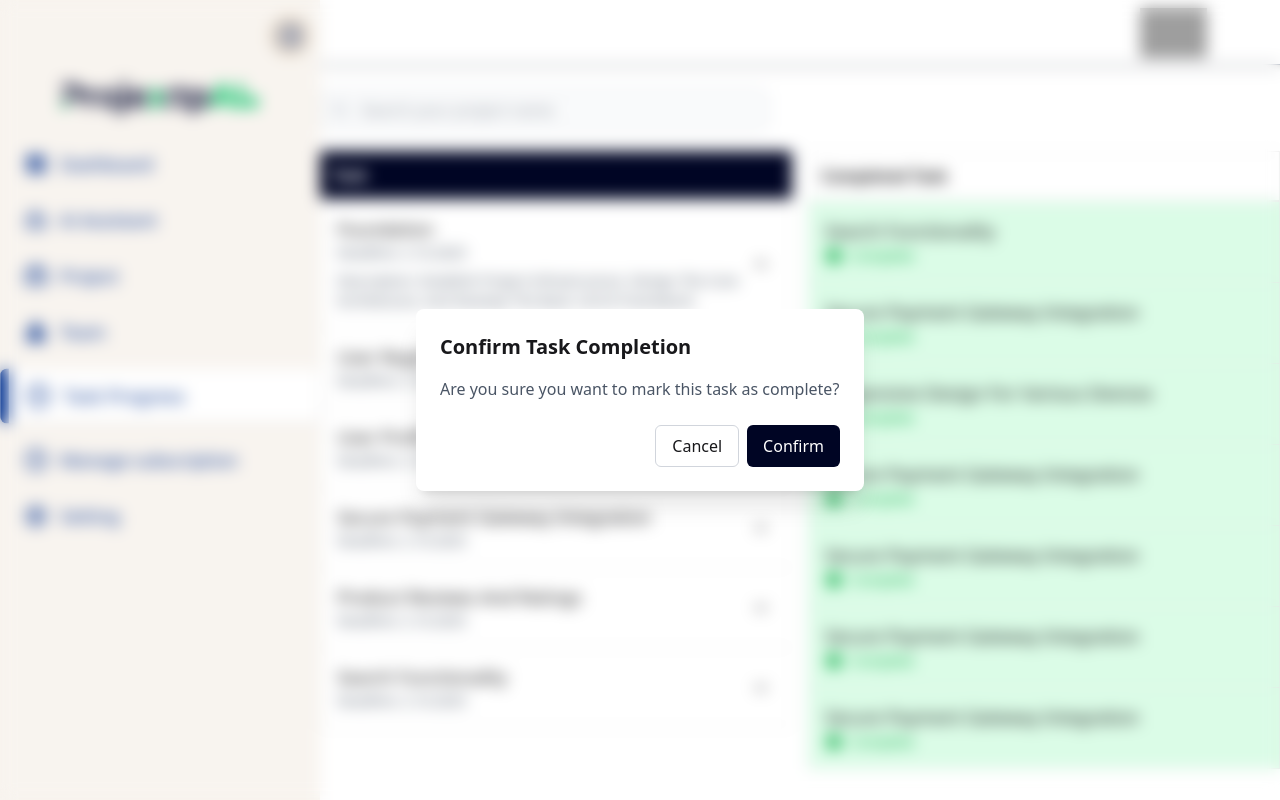
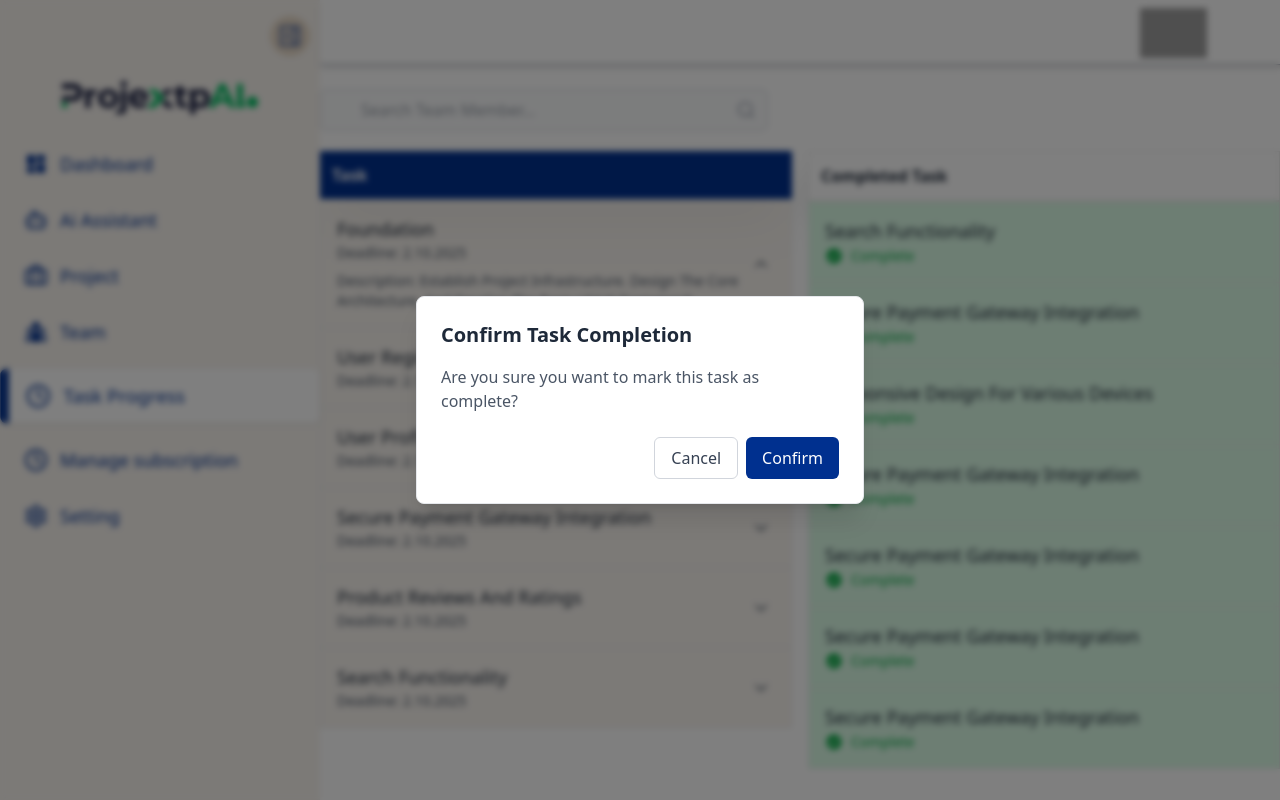
Before and after one commit to MohammedRasif/Sloukile, a React (Vite) app: page /dashboard/taskProgress in a window 1280 px wide. Both pictures are taken after a click on the element 556 px from the left and 263 px from the top of the page. Built offline with nearby package versions, Linux system fonts and the light colour scheme; grey boxes are pictures that could not be loaded.

Commit message:
task progress modify

```diff
--- a/src/component/DashboardPages/TaskProgress.jsx
+++ b/src/component/DashboardPages/TaskProgress.jsx
@@ -6,7 +6,6 @@ import { FiSearch } from "react-icons/fi"
 import { MdVerified } from "react-icons/md"
 
 const TaskList = () => {
-    // Define tasks array first so we can use it to initialize filteredTasks
     const tasks = [
         {
             id: "Foundation",
@@ -51,9 +50,7 @@ const TaskList = () => {
     const [showConfirmModal, setShowConfirmModal] = useState(false)
     const [selectedTask, setSelectedTask] = useState(null)
     const [searchTerm, setSearchTerm] = useState("")
-    // Initialize filteredTasks with all tasks
     const [filteredTasks, setFilteredTasks] = useState(tasks)
-
     const [completedTasksList, setCompletedTasksList] = useState([
         "Search Functionality",
         "Secure Payment Gateway Integration",
@@ -63,11 +60,8 @@ const TaskList = () => {
         "Secure Payment Gateway Integration",
         "Secure Payment Gateway Integration",
     ])
-
-    // Create a filtered version of completed tasks
     const [filteredCompletedTasks, setFilteredCompletedTasks] = useState(completedTasksList)
 
-    // Filter tasks based on search term - only depends on searchTerm
     useEffect(() => {
         if (!searchTerm.trim()) {
             setFilteredTasks(tasks)
@@ -76,22 +70,18 @@ const TaskList = () => {
         }
 
         const searchLower = searchTerm.toLowerCase()
-
-        // Filter tasks
         const filtered = tasks.filter(
             (task) => task.title.toLowerCase().includes(searchLower) || task.description.toLowerCase().includes(searchLower),
         )
         setFilteredTasks(filtered)
 
-        // Filter completed tasks
         const filteredCompleted = completedTasksList.filter((task) => task.toLowerCase().includes(searchLower))
         setFilteredCompletedTasks(filteredCompleted)
 
-        // Auto-expand the first matching task if there's a search term
         if (filtered.length > 0 && searchTerm.trim()) {
             setExpandedTask(filtered[0].id)
         }
-    }, [searchTerm, completedTasksList]) // Include completedTasksList in dependencies
+    }, [searchTerm, completedTasksList])
 
     const handleTaskClick = (taskId) => {
         setSelectedTask(taskId)
@@ -99,7 +89,7 @@ const TaskList = () => {
     }
 
     const handleIconClick = (e, taskId) => {
-        e.stopPropagation() // Prevent task click event
+        e.stopPropagation()
         setExpandedTask(expandedTask === taskId ? null : taskId)
     }
 
@@ -108,8 +98,6 @@ const TaskList = () => {
         if (task && !completedTasksList.includes(task.title)) {
             const updatedCompletedTasks = [...completedTasksList, task.title]
             setCompletedTasksList(updatedCompletedTasks)
-
-            // Update filtered completed tasks if there's a search term
             if (searchTerm.trim()) {
                 const searchLower = searchTerm.toLowerCase()
                 setFilteredCompletedTasks(updatedCompletedTasks.filter((task) => task.toLowerCase().includes(searchLower)))
@@ -120,18 +108,15 @@ const TaskList = () => {
         setShowConfirmModal(false)
     }
 
-    // Helper function to highlight search matches
     const highlightMatch = (text, term) => {
         if (!term || !text.toLowerCase().includes(term.toLowerCase())) {
             return text
         }
-
         const regex = new RegExp(`(${term.replace(/[.*+?^${}()|[\]\\]/g, "\\$&")})`, "gi")
         const parts = text.split(regex)
-
         return parts.map((part, i) =>
             regex.test(part) ? (
-                <span key={i} className="bg-[#E7E7E7]">
+                <span key={i} className="bg-[#E7E7E7] dark:bg-[#4A6CF7]/30">
                     {part}
                 </span>
             ) : (
@@ -141,75 +126,102 @@ const TaskList = () => {
     }
 
     return (
-        <div className="border-t border-gray-300">
+        <div className="border-t border-gray-300 dark:border-gray-700  text-gray-800 dark:text-gray-200">
             <div className="container mx-auto py-6">
                 {/* Search Field */}
-                <div className="relative flex-1 max-w-md mb-5">
+                <div className="relative w-full max-w-md mb-5">
+                    <input
+                        type="text"
+                        placeholder="Search Team Member..."
+                        value={searchTerm}
+                        onChange={(e) => setSearchTerm(e.target.value)}
+                        className="w-full p-2 pl-10 border border-gray-300 dark:border-gray-600 bg-gray-50 dark:bg-[#2A2F3B] text-gray-700 dark:text-gray-200 focus:outline-none focus:ring-2 focus:ring-[#00308F] dark:focus:ring-[#4A6CF7] rounded-md"
+                    />
+                    <Search
+                        className="absolute right-3 top-1/2 transform -translate-y-1/2 text-gray-400 dark:text-gray-500"
+                        size={20}
+                    />
+                </div>
+                {/* <div className="relative flex-1 max-w-md mb-5">
                     <input
                         type="text"
                         placeholder="Search your project name"
                         value={searchTerm}
                         onChange={(e) => setSearchTerm(e.target.value)}
-                        className="w-full p-2 pl-10 border border-gray-300 rounded-lg bg-gray-50 text-gray-700 focus:outline-none focus:ring-2 focus:ring-[#000524]"
+                        className="w-full p-2 pl-10 border border-gray-300 dark:border-gray-600 bg-gray-50 dark:bg-[#2A2F3B] text-gray-700 dark:text-gray-200 focus:outline-none focus:ring-2 focus:ring-[#00308F] dark:focus:ring-[#4A6CF7]"
                     />
-                    <FiSearch className="absolute left-3 top-1/2 transform -translate-y-1/2 text-gray-400" />
-                </div>
+                    <FiSearch className="absolute left-3 top-1/2 transform -translate-y-1/2 text-gray-400 dark:text-gray-500" />
+                </div> */}
 
                 <div className="flex gap-4">
                     {/* Tasks Column */}
                     <div className="w-1/2">
-                        <div className="bg-[#000524] p-3 font-semibold text-white">Task</div>
-                        <div className="border border-[#E7E7E7]">
+                        <div className="bg-[#00308F] dark:bg-[#4A6CF7] p-3 font-semibold text-white shadow-2xl">Task</div>
+                        <div className="border border-[#E7E7E7] dark:border-gray-700 bg-[#f5efe8af] dark:bg-[#1E232E]">
                             {filteredTasks.length > 0 ? (
                                 filteredTasks.map((task) => (
-                                    <div key={task.id} className="border-b text-[18px] border-[#E7E7E7] last:border-b-0">
+                                    <div key={task.id} className="border-b text-[18px] border-[#E7E7E7] dark:border-gray-700 last:border-b-0">
                                         <div
-                                            className="flex items-center justify-between p-4 cursor-pointer hover:bg-gray-50"
+                                            className="flex items-center justify-between p-4 cursor-pointer hover:bg-gray-50 dark:hover:bg-[#2A2F3B]/80"
                                             onClick={() => handleTaskClick(task.id)}
                                         >
                                             <div className="flex-1">
                                                 <div className="font-medium">{highlightMatch(task.title, searchTerm)}</div>
-                                                <div className="text-sm text-gray-600">Deadline: {task.deadline}</div>
+                                                <div className="text-sm text-gray-600 dark:text-gray-300">
+                                                    Deadline: {task.deadline}
+                                                </div>
                                                 {expandedTask === task.id && (
-                                                    <div className="mt-2 text-sm text-gray-600">Description: {task.description}</div>
+                                                    <div className="mt-2 text-sm text-gray-600 dark:text-gray-300">
+                                                        Description: {task.description}
+                                                    </div>
                                                 )}
                                             </div>
-                                            <button onClick={(e) => handleIconClick(e, task.id)} className="p-1 hover:bg-gray-100 rounded">
+                                            <button
+                                                onClick={(e) => handleIconClick(e, task.id)}
+                                                className="p-1 hover:bg-gray-100 dark:hover:bg-gray-600 rounded"
+                                            >
                                                 {expandedTask === task.id ? (
-                                                    <ChevronUp className="h-5 w-5" />
+                                                    <ChevronUp className="h-5 w-5 text-gray-600 dark:text-gray-300" />
                                                 ) : (
-                                                    <ChevronDown className="h-5 w-5" />
+                                                    <ChevronDown className="h-5 w-5 text-gray-600 dark:text-gray-300" />
                                                 )}
                                             </button>
                                         </div>
                                     </div>
                                 ))
                             ) : (
-                                <div className="p-4 text-center text-gray-500">No tasks found matching "{searchTerm}"</div>
+                                <div className="p-4 text-center text-gray-500 dark:text-gray-400">
+                                    No tasks found matching "{searchTerm}"
+                                </div>
                             )}
                         </div>
                     </div>
 
                     {/* Completed Tasks Column */}
                     <div className="w-1/2">
-                        <div className="bg-white border border-[#E7E7E7] p-3 font-semibold">Completed Task</div>
-                        <div className="border border-[#E7E7E7]">
+                        <div className="bg-white dark:bg-[#1E232E] border border-[#E7E7E7] dark:border-gray-700 p-3 font-semibold text-gray-800 dark:text-gray-200 shadow-xl">
+                            Completed Task
+                        </div>
+                        <div className="border border-[#E7E7E7] dark:border-gray-700 bg-white dark:bg-[#345f42]">
                             {filteredCompletedTasks.length > 0 ? (
                                 filteredCompletedTasks.map((task, index) => (
-                                    <div key={index} className="text-[18px] font-[500] p-4 border-b border-[#E7E7E7] last:border-b-0 bg-green-100">
+                                    <div
+                                        key={index}
+                                        className="text-[18px] font-[500] p-4 border-b border-[#E7E7E7] dark:border-gray-700 last:border-b-0 bg-green-100 dark:bg-green-900/30"
+                                    >
                                         <div className="flex items-center gap-2">
-                                            {/* <Check className="h-5 w-5 text-green-600" /> */}
                                             <span>{highlightMatch(task, searchTerm)}</span>
                                         </div>
-                                        <div className=" flex items-center space-x-2">
-                                        <MdVerified className="text-green-600" />
-
-                                        <div className=" text-[14px] text-green-600">Complete</div>
+                                        <div className="flex items-center space-x-2">
+                                            <MdVerified className="text-green-600 dark:text-green-400" />
+                                            <div className="text-[14px] text-green-600 dark:text-green-400">Complete</div>
                                         </div>
                                     </div>
                                 ))
                             ) : (
-                                <div className="p-4 text-center text-gray-500">No completed tasks found matching "{searchTerm}"</div>
+                                <div className="p-4 text-center text-gray-500 dark:text-gray-400">
+                                    No completed tasks found matching "{searchTerm}"
+                                </div>
                             )}
                         </div>
                     </div>
@@ -218,18 +230,21 @@ const TaskList = () => {
                 {/* Confirmation Modal */}
                 {showConfirmModal && (
                     <div className="fixed inset-0 z-50 flex items-center justify-center">
-                        <div className="fixed inset-0 backdrop-blur-sm" onClick={() => setShowConfirmModal(false)}></div>
-                        <div className="relative z-10 bg-white rounded-lg shadow-xl p-6 w-full max-w-md">
-                            <h2 className="text-xl font-semibold mb-4">Confirm Task Completion</h2>
-                            <p className="text-gray-600 mb-6">Are you sure you want to mark this task as complete?</p>
+                        <div className="fixed inset-0 bg-black/50 dark:bg-black/70 backdrop-blur-[3px]" onClick={() => setShowConfirmModal(false)}></div>
+                        <div className="relative z-10 bg-white dark:bg-[#1E232E] rounded-lg shadow-xl p-6 w-full max-w-md border border-gray-200 dark:border-gray-700">
+                            <h2 className="text-xl font-semibold text-gray-800 dark:text-gray-100 mb-4">Confirm Task Completion</h2>
+                            <p className="text-gray-600 dark:text-gray-300 mb-6">Are you sure you want to mark this task as complete?</p>
                             <div className="flex justify-end gap-2">
                                 <button
                                     onClick={() => setShowConfirmModal(false)}
-                                    className="px-4 py-2 border border-gray-300 rounded-md hover:bg-gray-50"
+                                    className="px-4 py-2 border border-gray-300 dark:border-gray-600 text-gray-700 dark:text-gray-200 rounded-md hover:bg-gray-50 dark:hover:bg-gray-600 cursor-pointer"
                                 >
                                     Cancel
                                 </button>
-                                <button onClick={handleConfirm} className="bg-[#000524] text-white px-4 py-2 rounded-md hover:bg-[#000524b4]">
+                                <button
+                                    onClick={handleConfirm}
+                                    className="bg-[#00308F] dark:bg-[#4A6CF7] text-white px-4 py-2 rounded-md hover:bg-[#000524b4] dark:hover:bg-[#3B5AEB] cursor-pointer transition-colors"
+                                >
                                     Confirm
                                 </button>
                             </div>
```
